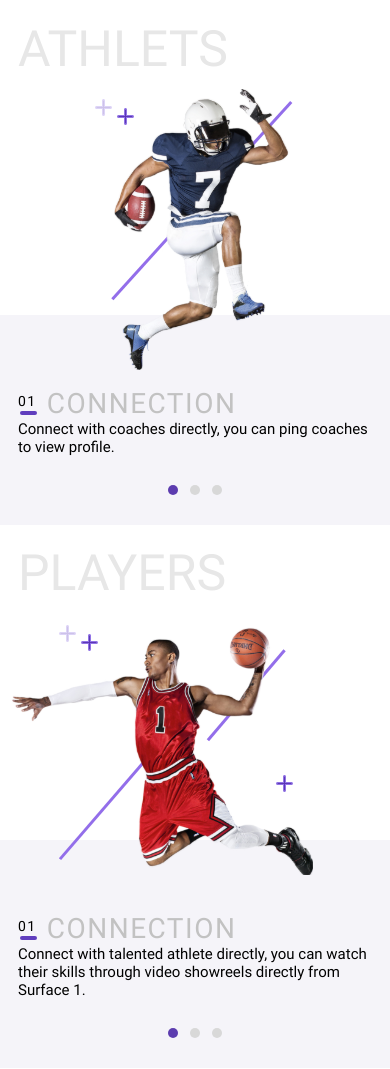
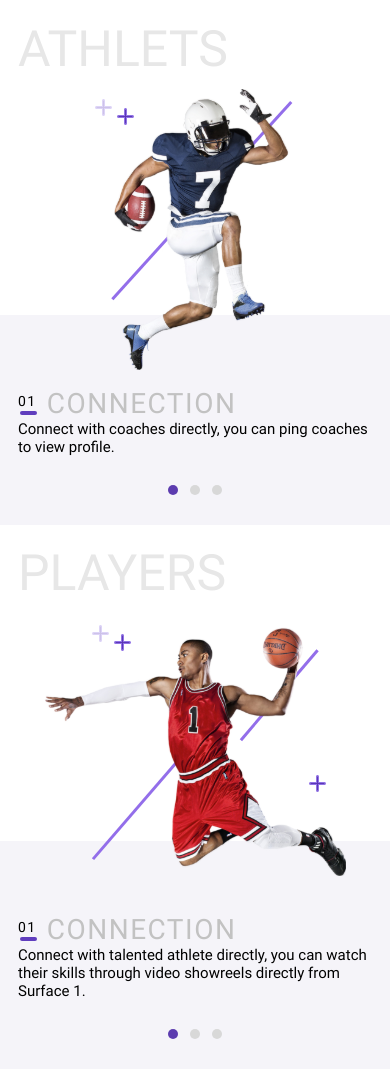
Before and after one commit to king-ppap/test-ui-responsive, a Nuxt app: page / in a window 390 px wide. Built offline with nearby package versions, Linux system fonts and the light colour scheme.

Commit message:
Fix mobile layout

```diff
--- a/pages/index.vue
+++ b/pages/index.vue
@@ -49,8 +49,11 @@
                 ></ContentList>
             </div>
             <div class="tablet:hidden desktop:hidden w-full flex flex-col items-center">
-                <div class="relative w-[94.375vw] h-[250px] flex justify-center">
-                    <AppSvgs class="w-[94.375vw] z-10 overflow-hidden" :name="'/assets/svg/basketball-graphic-mobile.svg'" />
+                <div class="relative w-full flex justify-center items-center">
+                    <AppSvgs
+                        class="w-[94.375vw] flex justify-center items-center z-10 overflow-hidden"
+                        :name="'/assets/svg/basketball-graphic-mobile.svg'"
+                    />
                 </div>
                 <div class="bg-[#F5F4F9] pt-[72px] px-[18px] pb-[30px] mt-[-35px]">
                     <Carousel :list="listPLAYERS" />
```
